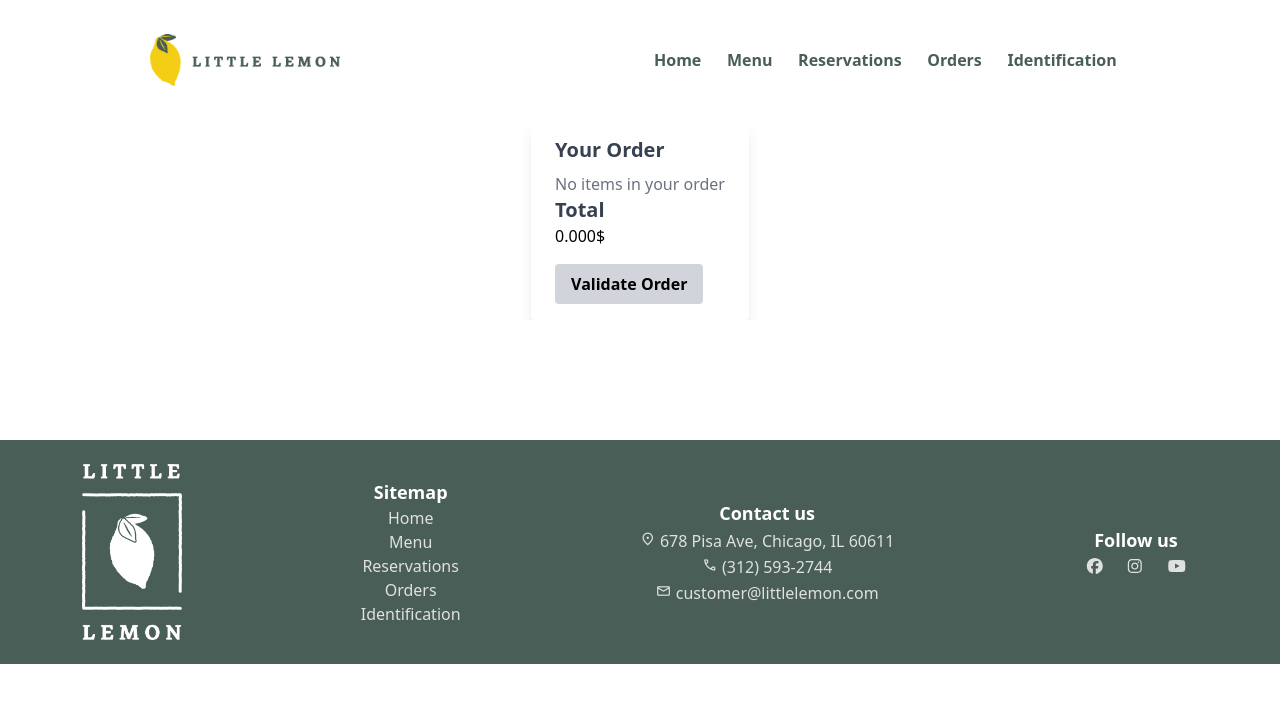
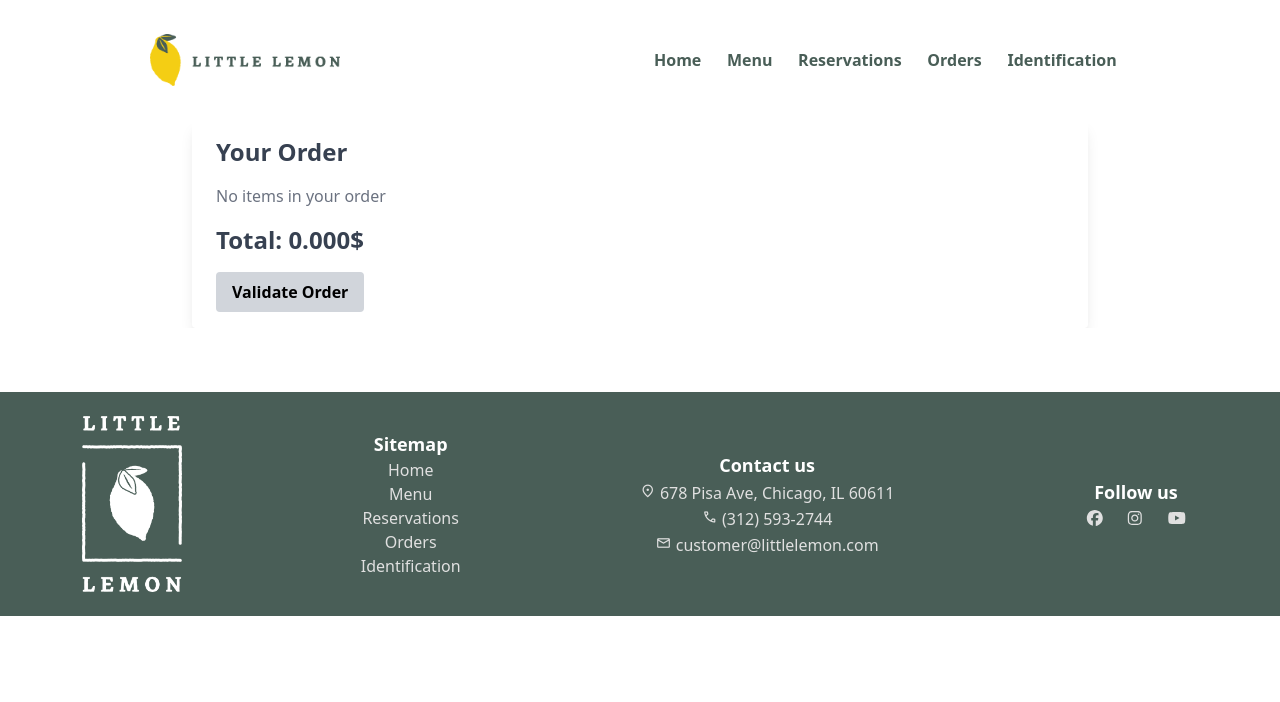
Before and after one commit to YoussefAchraf/LittleLemon, a React (Create React App) app: page /Orders in a window 1280 px wide. Shown: the top 702 px of the page. Built offline with nearby package versions, Linux system fonts and the light colour scheme.

Commit message:
new commit

```diff
--- a/src/pages/Orders.js
+++ b/src/pages/Orders.js
@@ -3,7 +3,7 @@ import { Helmet } from "react-helmet-async";
 import { useOrder } from "./context/OrderContext";
 
 const Orders = () => {
-  const { order } = useOrder();
+  const { order, updateOrderItemQuantity } = useOrder();
   const [totalSum, setTotalSum] = useState(0);
   const [showSuccessMessage, setShowSuccessMessage] = useState(false);
 
@@ -11,10 +11,16 @@ const Orders = () => {
     let sum = 0;
     order.forEach((item) => {
       const price = parseFloat(item.price.replace("$", ""));
-      sum += price;
+      sum += price * item.quantity;
     });
     setTotalSum(sum.toPrecision(4));
   }, [order]);
+
+  const handleQuantityChange = (index, newQuantity) => {
+    if (newQuantity >= 1 && newQuantity <= 20) {
+      updateOrderItemQuantity(index, newQuantity);
+    }
+  };
 
   const handleValidateOrder = () => {
     setShowSuccessMessage(true);
@@ -45,25 +51,52 @@ const Orders = () => {
         <meta name="robots" content="index, follow" />
         <meta name="keywords" content="Little Lemon, restaurant, orders, online ordering" />
       </Helmet>
-      <section className="w-full h-auto my-[15dvh] overflow-x-hidden flex justify-center">
-        <div className="max-w-xs mx-auto rounded overflow-hidden shadow-lg">
+      <section className="mt-[15dvh] w-full h-auto my-16 overflow-x-hidden flex justify-center">
+        <div className="w-full max-w-4xl mx-auto rounded overflow-hidden shadow-lg">
           <div className="px-6 py-4">
-            <div className="font-bold text-xl mb-2 text-gray-700">Your Order</div>
+            <div className="font-bold text-2xl mb-4 text-gray-700">Your Order</div>
             {order.length > 0 ? (
-              order.map((item, index) => (
-                <div key={index} className="flex justify-between items-center mb-2">
-                  <p>{item.title}</p>
-                  <p>{item.price}</p>
-                </div>
-              ))
+              <table className="w-full table-auto border-collapse">
+                <thead>
+                  <tr className="bg-gray-200">
+                    <th className="border px-4 py-2">Item</th>
+                    <th className="border px-4 py-2">Quantity</th>
+                    <th className="border px-4 py-2">Price</th>
+                  </tr>
+                </thead>
+                <tbody>
+                  {order.map((item, index) => (
+                    <tr key={index} className="text-center">
+                      <td className="border px-4 py-2">{item.title}</td>
+                      <td className="border px-4 py-2">
+                        <div className="flex justify-center items-center space-x-2">
+                          <button
+                            onClick={() => handleQuantityChange(index, item.quantity - 1)}
+                            className="px-2 py-1 bg-red-500 text-white rounded"
+                          >
+                            -
+                          </button>
+                          <span>{item.quantity}</span>
+                          <button
+                            onClick={() => handleQuantityChange(index, item.quantity + 1)}
+                            className="px-2 py-1 bg-green-500 text-white rounded"
+                          >
+                            +
+                          </button>
+                        </div>
+                      </td>
+                      <td className="border px-4 py-2">{(parseFloat(item.price.replace("$", "")) * item.quantity).toFixed(2)}$</td>
+                    </tr>
+                  ))}
+                </tbody>
+              </table>
             ) : (
               <p className="text-gray-500">No items in your order</p>
             )}
-            <div className="font-bold text-xl text-gray-700">Total</div>
-            <p>{totalSum}$</p>
+            <div className="font-bold text-2xl text-gray-700 mt-4">Total: {totalSum}$</div>
             <button
               onClick={handleValidateOrder}
-              className={`font-bold py-2 px-4 rounded mt-4 ${order.length === 0 ? 'bg-gray-300 cursor-not-allowed' : 'bg-[#f4ce14] text-white'}`}
+              className={`font-bold py-2 px-4 rounded mt-4 ${order.length === 0 ? 'bg-gray-300 cursor-not-allowed' : 'bg-yellow-500 text-white'}`}
               disabled={order.length === 0}
             >
               Validate Order
--- a/src/pages/components/FoodCard.js
+++ b/src/pages/components/FoodCard.js
@@ -15,7 +15,7 @@ const FoodCard = (props) => {
   };
 
   const handleOrderClick = () => {
-    addOrderItem({ title: props.foodTitle, price: props.foodPrice });
+    addOrderItem({ title: props.foodTitle, price: props.foodPrice, quantity: 1 });
     setShowOrderMessage(true);
     setTimeout(() => {
       setShowOrderMessage(false);
--- a/src/pages/context/OrderContext.js
+++ b/src/pages/context/OrderContext.js
@@ -10,7 +10,20 @@ export const OrderProvider = ({ children }) => {
   const [order, setOrder] = useState([]);
 
   const addOrderItem = (item) => {
-    setOrder([...order, item]);
+    const existingItemIndex = order.findIndex((orderItem) => orderItem.title === item.title);
+    if (existingItemIndex !== -1) {
+      const newOrder = [...order];
+      newOrder[existingItemIndex].quantity += item.quantity;
+      setOrder(newOrder);
+    } else {
+      setOrder([...order, item]);
+    }
+  };
+
+  const updateOrderItemQuantity = (index, quantity) => {
+    const newOrder = [...order];
+    newOrder[index].quantity = quantity;
+    setOrder(newOrder);
   };
 
   const removeOrderItem = (index) => {
@@ -20,7 +33,7 @@ export const OrderProvider = ({ children }) => {
   };
 
   return (
-    <OrderContext.Provider value={{ order, addOrderItem, removeOrderItem }}>
+    <OrderContext.Provider value={{ order, addOrderItem, updateOrderItemQuantity, removeOrderItem }}>
       {children}
     </OrderContext.Provider>
   );
```
Also changed, not shown: 11 other files (tests, documents, lock files or other folders).
